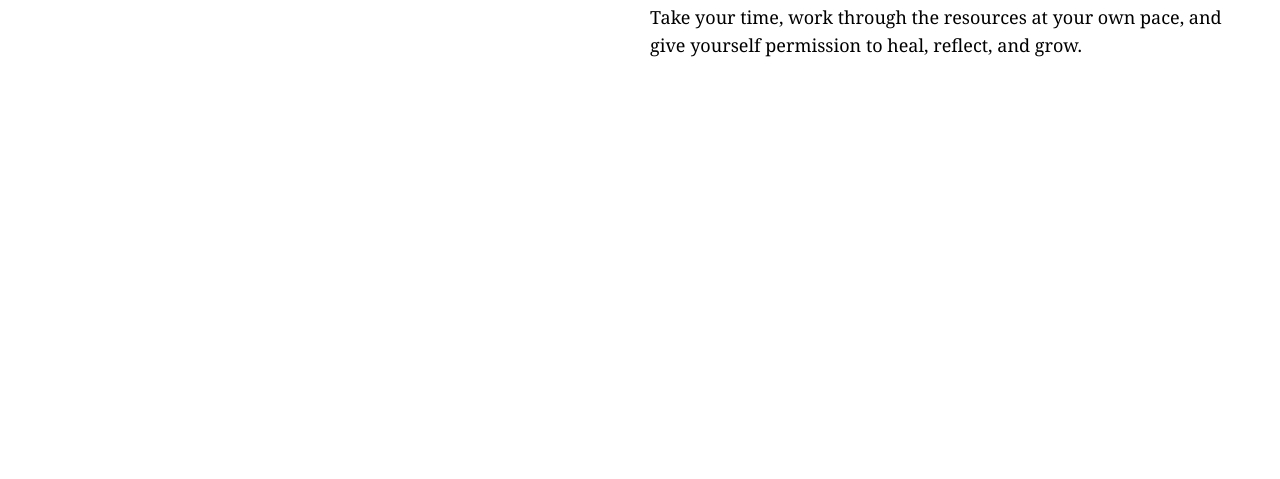
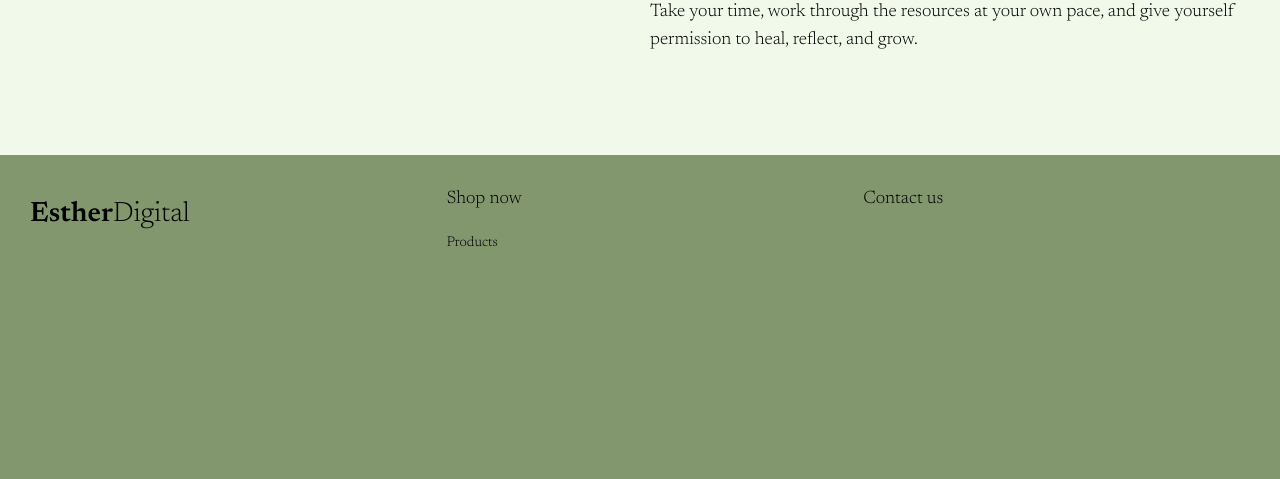
Before and after one commit to Nalyaham/EstherDigital, a Django app: a page that uses EstherDigital/esther_digital/templates/esther_digital/details.html in a window 1280 px wide. Shown: the part 1761-2240 px from the top of the page. Before the commit the page ends 1818 px from the top, so only its background shows below. Run offline with Django 5.2, Linux system fonts and the light colour scheme; data comes from the database, SQL or seed files in the repository; some libraries are stand-ins or nearby versions.

Commit message:
Included links to the static files of javascript and css

```diff
--- a/EstherDigital/esther_digital/templates/esther_digital/details.html
+++ b/EstherDigital/esther_digital/templates/esther_digital/details.html
@@ -1,4 +1,5 @@
 <!DOCTYPE html>
+{% load static %}
 <html lang="en" class="scroll-smooth scroll-pt-5">
 <head>
 <meta charset="utf-8">
@@ -9,10 +10,10 @@
 <meta property="og:description" content="Four digital resources to help you reflect, heal, rebuild confidence and move forward after a breakup. $17.00.">
 <meta property="og:type" content="website">
 <meta name="twitter:card" content="summary_large_image">
-<link rel="stylesheet" href="fonts.css">
+<link rel="stylesheet" href="{% static 'esther_digital/fonts.css' %}">
 <script src="https://cdn.tailwindcss.com/3.4.17"></script>
-<script src="tailwind-config.js"></script>
-<script defer src="script.js"></script>
+<script src="{% static 'esther_digital/tailwind-config.js' %}"></script>
+<script defer src="{% static 'esther_digital/script.js' %}"></script>
 </head>
 <body data-nav ="products,contact" class="min-h-screen flex flex-col bg-page font-serif font-light text-black">
 <div id="site-header"></div>
```
